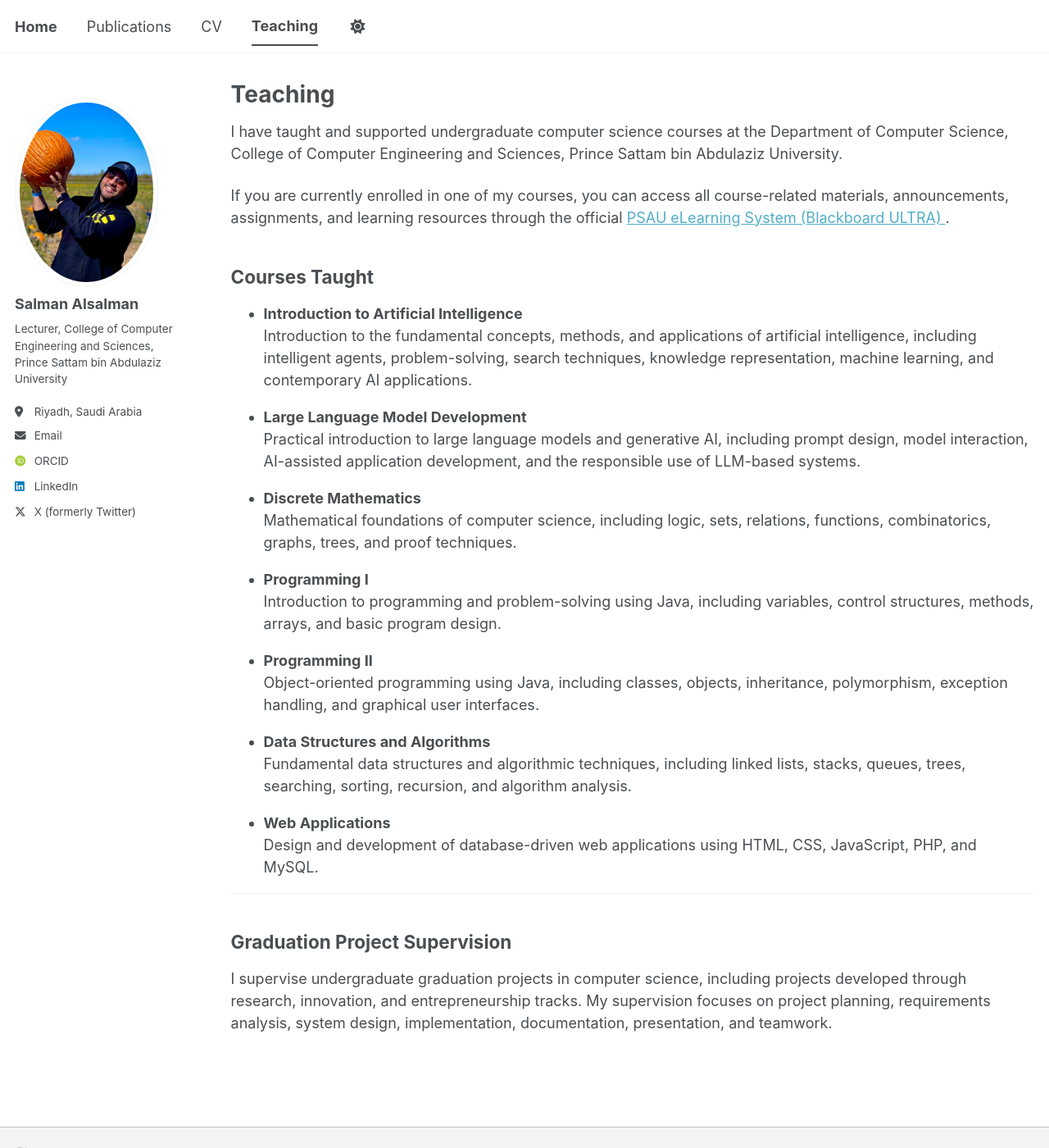
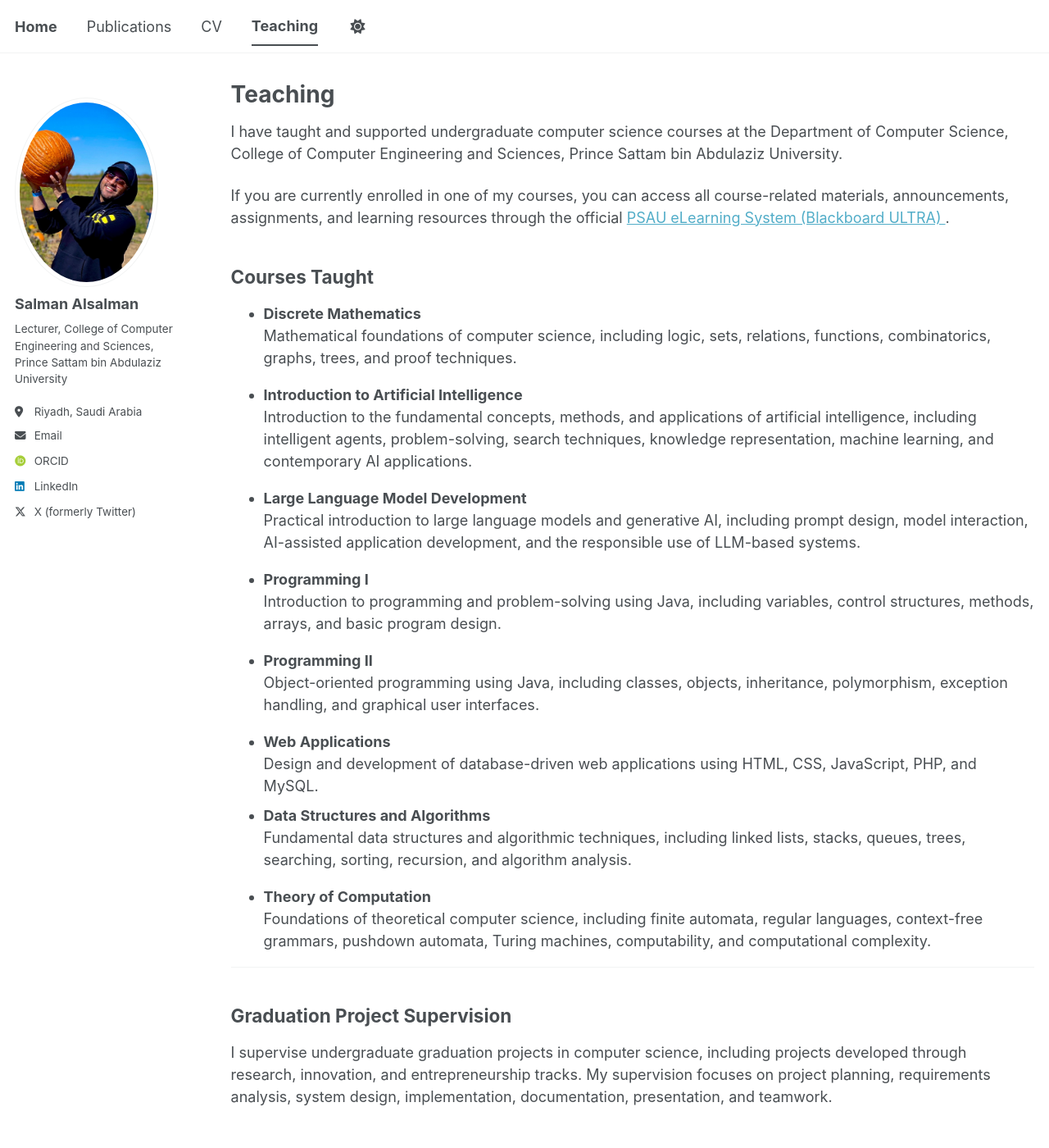
Before and after one commit to x1xSAS/x1xSAS.github.io, a Jekyll site: the page built from _pages/teaching.html, in a window 1280 px wide and 1400 px high. Shown: the whole window at 82% size. Built offline with Jekyll 4.4.1, drawn with Linux system fonts in a browser that asks for light colours; some web fonts are replaced; a script bundle is joined from its source files by our own code; library files that are not in the unit come from our copies.

Commit message:
Update teaching.html

```diff
--- a/_pages/teaching.html
+++ b/_pages/teaching.html
@@ -28,6 +28,12 @@ PSAU eLearning System (Blackboard ULTRA)
 
 <ul>
   <li style="margin-bottom: 1em;">
+    <strong>Discrete Mathematics</strong><br>
+    Mathematical foundations of computer science, including logic, sets,
+    relations, functions, combinatorics, graphs, trees, and proof techniques.
+  </li>
+
+  <li style="margin-bottom: 1em;">
     <strong>Introduction to Artificial Intelligence</strong><br>
     Introduction to the fundamental concepts, methods, and applications of
     artificial intelligence, including intelligent agents, problem-solving,
@@ -43,12 +49,6 @@ PSAU eLearning System (Blackboard ULTRA)
   </li>
 
   <li style="margin-bottom: 1em;">
-    <strong>Discrete Mathematics</strong><br>
-    Mathematical foundations of computer science, including logic, sets,
-    relations, functions, combinatorics, graphs, trees, and proof techniques.
-  </li>
-
-  <li style="margin-bottom: 1em;">
     <strong>Programming I</strong><br>
     Introduction to programming and problem-solving using Java, including
     variables, control structures, methods, arrays, and basic program design.
@@ -61,6 +61,12 @@ PSAU eLearning System (Blackboard ULTRA)
     interfaces.
   </li>
 
+  <li>
+    <strong>Web Applications</strong><br>
+    Design and development of database-driven web applications using HTML,
+    CSS, JavaScript, PHP, and MySQL.
+  </li>
+
   <li style="margin-bottom: 1em;">
     <strong>Data Structures and Algorithms</strong><br>
     Fundamental data structures and algorithmic techniques, including linked
@@ -68,10 +74,11 @@ PSAU eLearning System (Blackboard ULTRA)
     analysis.
   </li>
 
-  <li>
-    <strong>Web Applications</strong><br>
-    Design and development of database-driven web applications using HTML,
-    CSS, JavaScript, PHP, and MySQL.
+   <li style="margin-bottom: 1em;">
+    <strong>Theory of Computation</strong><br>
+    Foundations of theoretical computer science, including finite automata,
+    regular languages, context-free grammars, pushdown automata, Turing
+    machines, computability, and computational complexity.
   </li>
 </ul>
 
```
